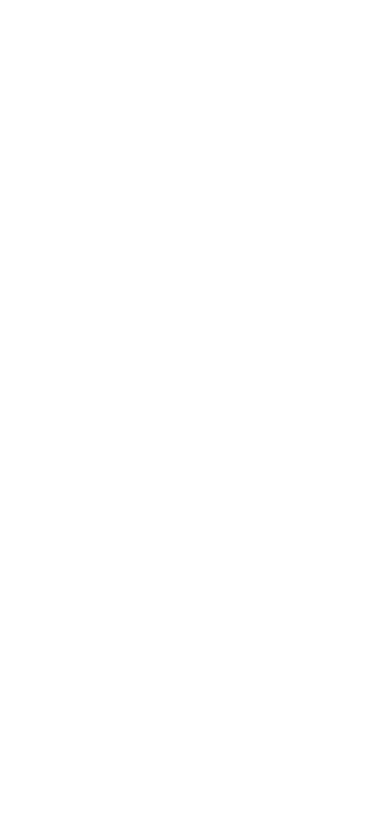
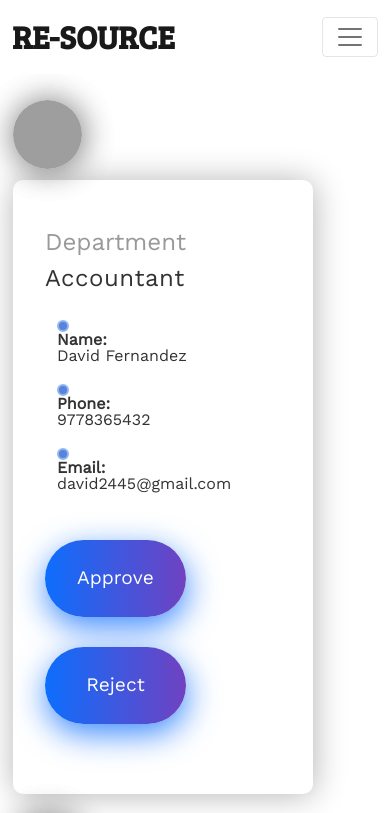
Before and after one commit to riya-ingale/Re-Source, a React (Create React App) app in the folder ReSource-FE/: page /wfrequest in a window 390 px wide. Before the commit this address had no page. Shown: the top 813 px of the page. Built offline with nearby package versions, Linux system fonts and the light colour scheme; grey boxes are pictures that could not be loaded; a web font is replaced by a local one.

Commit message:
added react pages

```diff
--- a/ReSource-FE/src/App.js
+++ b/ReSource-FE/src/App.js
@@ -17,6 +17,8 @@ import InstituteProfile from "./Components/InstituteProfile";
 import Addlab from "./Components/Addlab";
 import AddWorkforce from "./Components/AddWorkforce";
 import InstituteCompletion from "./Components/InstituteCompletion";
+import WorkforceRequest from "./Components/WorkforceRequest";
+import Paynow from "./Components/Paynow";
 
 function App() {
   return (
@@ -34,7 +36,8 @@ function App() {
           <Route exact path="/instituteProfile" element={<InstituteProfile/>}/>
           <Route exact path="/addlab" element={<><Header/><Addlab/><Footer/></>}/>
           <Route exact path="/addwf" element={<><Header/><AddWorkforce/><Footer/></>}/>
-          <Route exact path="/instidetails" element={<><Header/><InstituteCompletion/><Footer/></>}/>
+          <Route exact path="/wfrequest" element={<><Header/><WorkforceRequest/><Footer/></>}/>
+          <Route exact path="/pay" element={<Paynow/>}/>
         </Routes>
     </Router>
   );
--- a/ReSource-FE/src/Components/Header.js
+++ b/ReSource-FE/src/Components/Header.js
@@ -41,8 +41,13 @@ export default function Header() {
                 </Link>
               </li>
               <li className="nav-item">
+                <Link className="nav-link" to="#">
+                  Cart
+                </Link>
+              </li>
+              <li className="nav-item">
                 <Link className="nav-link service-dropdown" to="#">
-                  <Dropdown>
+                  <Dropdown className="servicebtn">
                     <Dropdown.Toggle variant="light" id="dropdown-basic" ClassName="dropdownbtn">
                       Services
                     </Dropdown.Toggle>
--- /dev/null
+++ b/ReSource-FE/src/Components/Paynow.js
@@ -0,0 +1,41 @@
+import React from 'react'
+
+export default function Paynow() {
+    // var options = {
+    //     "key": "{{razorpay_merchant_id}}", // Enter the Key ID generated from the Dashboard
+    //     "amount": "{% widthratio final_price 1 100 %}", // Amount is in currency subunits. Default currency is INR. Hence, 50000 refers to 50000 paise
+    //     "currency": "INR",
+    //     "name": "WonderShop",
+    //     "description": "Test Transaction",
+    //     "order_id": "{{order_id}}", //This is a sample Order ID. Pass the `id` obtained in the response of Step 1
+    //     "callback_url": "{{callback_url}}",
+    //     "prefill": {
+    //       "name": "{{request.user.name}}",
+    //       "email": "{{request.user.email}}",
+    //       "contact": "+91" + "{{request.user.phone}}"
+    //     },
+    //     "theme": {
+    //       "color": "#2BA977"
+    //     }
+    //   };
+    //   var rzp1 = new Razorpay(options);
+      function handleSubmit(e) {
+        // rzp1.open();
+        e.preventDefault();
+      }
+
+  return (
+    <>
+    <div className="info">
+    <div className="container">
+        <h1 >Payment Summary</h1>
+        {/* Total Amount - {{final_price}} */}
+        <br/>
+        <form onSubmit={handleSubmit}>
+            <button id="rzp-button1" className="btn"  type="submit">Pay Now</button>
+        </form>
+    </div>
+    </div>
+    </>
+  )
+}
--- /dev/null
+++ b/ReSource-FE/src/Components/WorkforceRequest.js
@@ -0,0 +1,69 @@
+import React from 'react';
+import "../Css/wfreq.css";
+import profile from "../Images/user-account.png";
+
+
+export default function WorkforceRequest() {
+  return (
+    <>
+    <div className='row wfreq-container'>
+        <div className='col-md-6 sec'>
+            <div className="blog_post">
+                <div className="img_pod">
+                    <img src={profile} className="profile" alt="random image"/>
+                </div>
+                <div className="container_copy">
+                    <h3 className='Department'>Department</h3>
+                    <h1 className='wf-position'>Accountant</h1>
+                    <div className='row data-wf'>
+                        <div className='col-md-12'>
+                            <ul className="list-bullets wflist">
+                                <li className="mb-2"><strong className='strlist'>Name: </strong> David Fernandez</li>
+                                <li className="mb-2"><strong className='strlist'>Phone: </strong> 9778365432</li>
+                                <li className="mb-2"><strong className='strlist'>Email: </strong>david2445@gmail.com</li>
+                            </ul>
+                        </div>
+                    </div>
+                    <div className='row'>
+                        <div className='col-md-6'>
+                            <button className="btn_primary">Approve</button>
+                        </div>
+                        <div className='col-md-6'>
+                            <button className="btn_primary">Reject</button>
+                        </div>
+                    </div>
+                </div>
+        </div>
+        </div>
+        <div className='col-md-6 sec'>
+            <div className="blog_post">
+                <div className="img_pod">
+                    <img src={profile} className="profile" alt="random image"/>
+                </div>
+                <div className="container_copy">
+                    <h3 className='Department'>Department</h3>
+                    <h1 className='wf-position'>Accountant</h1>
+                    <div className='row data-wf'>
+                        <div className='col-md-12'>
+                            <ul className="list-bullets wflist">
+                                <li className="mb-2"><strong className='strlist'>Name: </strong> David Fernandez</li>
+                                <li className="mb-2"><strong className='strlist'>Phone: </strong> 9778365432</li>
+                                <li className="mb-2"><strong className='strlist'>Email: </strong>david2445@gmail.com</li>
+                            </ul>
+                        </div>
+                    </div>
+                    <div className='row'>
+                        <div className='col-md-6'>
+                            <button className="btn_primary">Approve</button>
+                        </div>
+                        <div className='col-md-6'>
+                            <button className="btn_primary">Reject</button>
+                        </div>
+                    </div>
+                </div>
+        </div>
+        </div>
+    </div>
+    </>
+  )
+}
--- a/ReSource-FE/src/Css/header.css
+++ b/ReSource-FE/src/Css/header.css
@@ -29,8 +29,11 @@
 }
 .service-dropdown{
     padding-top: 7px !important;
+    border: none !important;
 }
-
+.servicebtn {
+    border: none !important;
+}
 /* RESPONSIVE DESIGNS */
 /* // Small devices (landscape phones, 576px and up) */
 @media (max-width: 576px)
--- /dev/null
+++ b/ReSource-FE/src/Css/wfreq.css
@@ -0,0 +1,190 @@
+@import url("https://fonts.googleapis.com/css?family=Roboto:300,400,700&display=swap");
+
+.wfreq-container {
+    padding-top: 180px !important;
+}
+
+.sec {
+    padding-left: 100px;
+
+}
+
+.blog_post {
+  background: #fff;
+  max-width: 500px;
+  border-radius: 10px;
+  box-shadow: 1px 1px 2rem rgba(0, 0, 0, 0.3);
+  position: relative;
+}
+
+
+.container_copy {
+  padding: 6rem 4rem 5rem 4rem;
+}
+
+.img_pod {
+    height: 8.3rem;
+    width: 8.3rem;
+  background: transparent;
+  z-index: 10;
+  box-shadow: 1px 1px 2rem rgba(0, 0, 0, 0.3);
+  border-radius: 100%;
+  position: absolute;
+  left: -10%;
+  top: -13%;
+  display: flex;
+  align-items: center;
+  justify-content: center;
+}
+
+img.profile {
+  height: 8.3rem;
+  width: 8.3rem;
+  position: relative;
+  border-radius: 100%;
+  box-shadow: 1px 1px 2rem rgba(0, 0, 0, 0.3);
+  z-index: 1;
+}
+
+h3.Department {
+  margin: 0 0 0.5rem 0;
+  color: #999;
+  font-size: 1.25rem;
+}
+
+h1.wf-position {
+  margin: 0 0 0.5rem 0;
+  font-size: 2.5rem;
+  letter-spacing: 0.5px;
+  color: #333;
+}
+
+.data-wf {
+  margin: 0 0 2.5rem 0;
+  line-height: 1.0;
+  color: #333;
+}
+
+.btn_primary {
+  border: none;
+  outline: none;
+  background: linear-gradient(90deg, #0d6efd, #6f42c1);
+  padding: 1.5rem 2rem;
+  border-radius: 50px;
+  color: white;
+  font-size: 1.2rem;
+  box-shadow: 1px 10px 2rem rgb(13, 110, 253,0.8);
+  transition: all 0.2s ease-in;
+  text-decoration: none;
+  width: 141px;
+}
+
+.btn_primary:hover {
+  box-shadow: 0px 5px 1rem rgb(13, 110, 253,0.5);
+  color: #fff;
+}
+
+/* // Medium devices (tablets, 768px and up) */
+@media (max-width: 576px)
+{
+    .wfreq-container {
+        padding-top: 100px ;
+    }
+
+    .sec {
+        padding-left: 25px ;
+        margin-bottom: 100px;
+
+    }
+
+    .blog_post {
+      background: #fff;
+      max-width: 300px;
+      border-radius: 10px;
+      box-shadow: 1px 1px 2rem rgba(0, 0, 0, 0.3);
+      position: relative;
+    }
+
+
+    .container_copy {
+        padding: 3rem 2rem 2.5rem 2rem;
+    }
+
+    .img_pod {
+      height: 4.3rem;
+      width: 4.3rem;
+      background: transparent;
+      z-index: 10;
+      box-shadow: 1px 1px 2rem rgba(0, 0, 0, 0.3);
+      border-radius: 100%;
+      position: absolute;
+      left: -0%;
+      top: -13%;
+      display: flex;
+      align-items: center;
+      justify-content: center;
+    }
+
+    img.profile {
+      height: 4.3rem;
+      width: 4.3rem;
+      position: relative;
+      border-radius: 100%;
+      box-shadow: 1px 1px 2rem rgba(0, 0, 0, 0.3);
+      z-index: 1;
+    }
+
+    h3.Department {
+      margin: 0 0 0.5rem 0;
+      color: #999;
+      font-size: 1.25rem;
+    }
+
+    h1.wf-position {
+      margin: 0 0 0.5rem 0;
+      font-size: 1.5rem;
+      letter-spacing: 0.5px;
+      color: #333;
+    }
+
+    .data-wf {
+      margin: 0 0 2.5rem 0;
+      line-height: 1.0;
+      color: #333;
+    }
+
+    .btn_primary {
+      border: none;
+      outline: none;
+      background: linear-gradient(90deg, #0d6efd, #6f42c1);
+      padding: 1.5rem 2rem;
+      border-radius: 50px;
+      color: white;
+      font-size: 1.2rem;
+      box-shadow: 1px 10px 2rem rgb(13, 110, 253,0.8);
+      transition: all 0.2s ease-in;
+      text-decoration: none;
+      width: 141px;
+      margin-bottom: 30px;
+    }
+
+    .btn_primary:hover {
+      box-shadow: 0px 5px 1rem rgb(13, 110, 253,0.5);
+      color: #fff;
+    }
+    .wflist > li {
+        display:grid;
+    }
+
+}
+
+/* // Large devices (desktops, 992px and up)
+@media (min-width: 992px) { ... } */
+
+/* // Extra large devices (large desktops, 1200px and up) */
+@media screen and (min-width: 1400px) {
+
+ }
+@media (min-width: 1900px)
+{
+}
```
Also changed, not shown: 1 other file (tests, documents, lock files or other folders).
